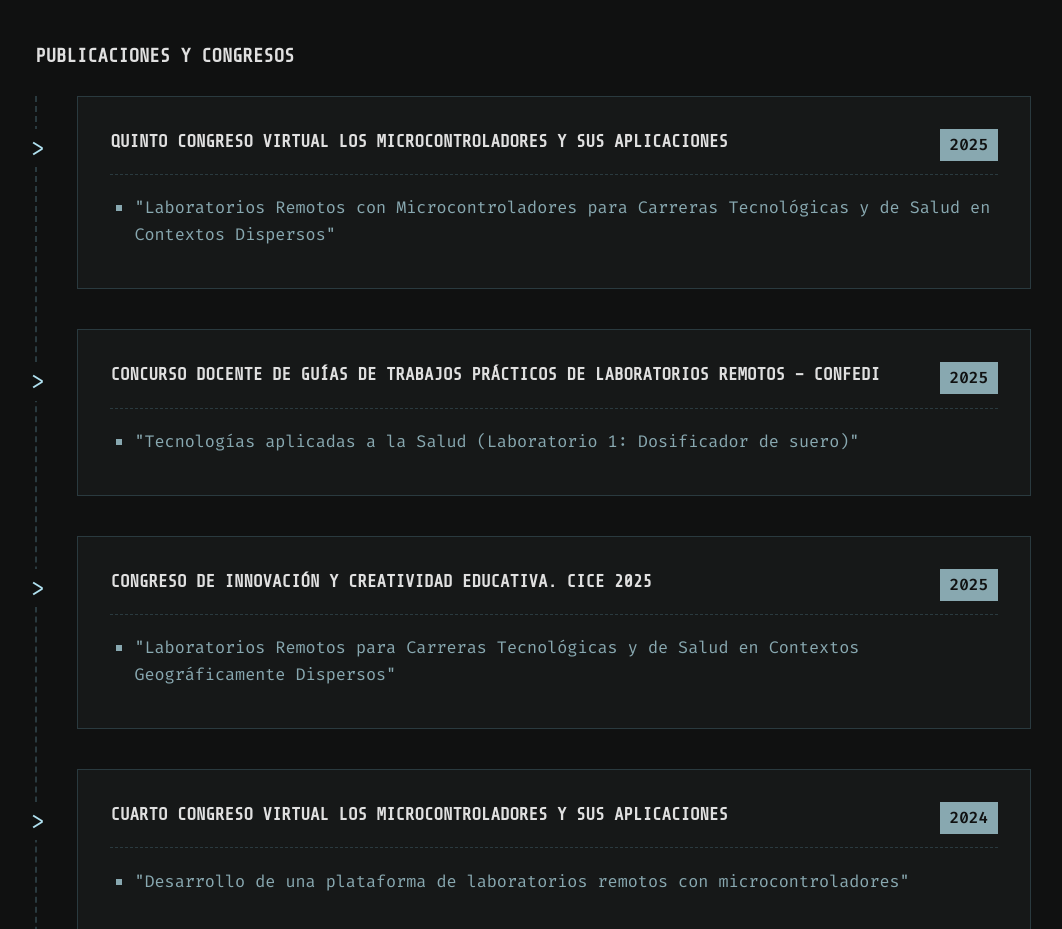
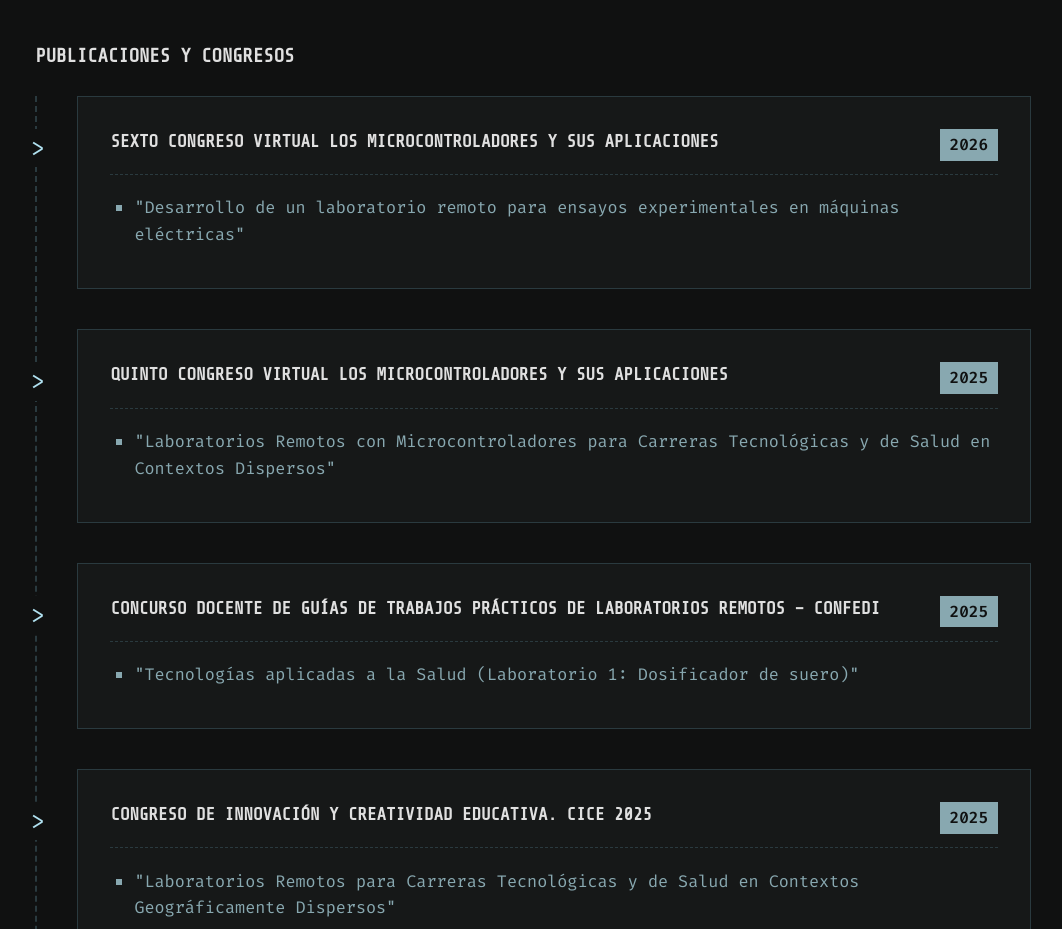
Before and after one commit to rodriguezomar/rodriguezomar.github.io, a plain HTML site: page index.html in a window 1280 px wide. Shown: the part 9420-10349 px from the top of the page, without its empty margins (107-1169 px from the left). Drawn offline with nearby package versions, Linux system fonts and the light colour scheme; no server answers.

Commit message:
Update index.html

```diff
--- a/index.html
+++ b/index.html
@@ -834,6 +834,18 @@
 			<div class="timeline-item">
                 <div class="timeline-header">
                     <div>
+                        <h3>Sexto Congreso Virtual Los Microcontroladores y sus Aplicaciones</h3>
+                    </div>
+                    <span class="timeline-date">2026</span>
+                </div>
+                <ul>
+                    <li>"Desarrollo de un laboratorio remoto para ensayos experimentales en máquinas eléctricas"</li>
+                </ul>
+            </div>
+
+			<div class="timeline-item">
+                <div class="timeline-header">
+                    <div>
                         <h3>Quinto Congreso Virtual Los Microcontroladores y sus Aplicaciones</h3>
                     </div>
                     <span class="timeline-date">2025</span>
```
